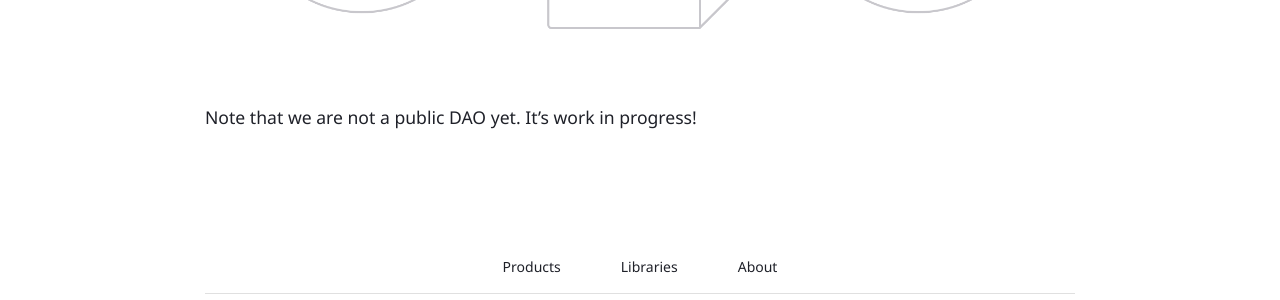
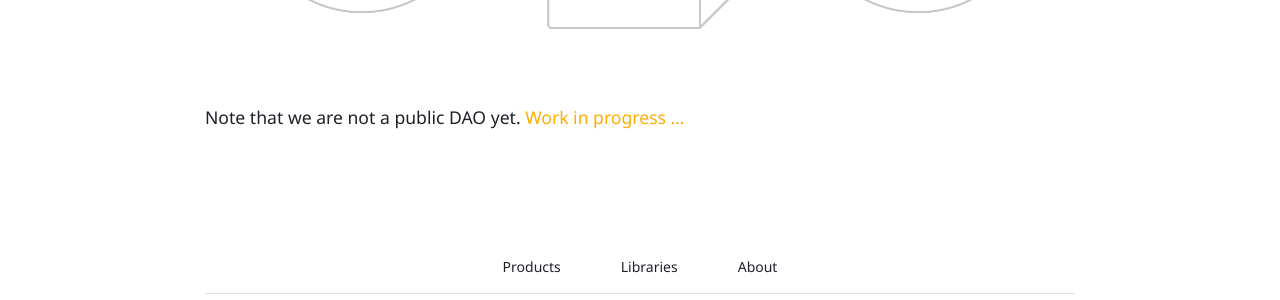
Before and after one commit to horizontalsystems/horizontalsystems.github.io, a Jekyll site: the page built from dao/about.md, in a window 1280 px wide. Shown: the part 1151-1451 px from the top of the page. Built offline with Jekyll 4.4.1, drawn with Linux system fonts in a browser that asks for light colours.

Commit message:
add link to dao repository

```diff
--- a/dao/about.md
+++ b/dao/about.md
@@ -17,6 +17,6 @@ It aims to be governed by its shareholders via digital smart contracts and be dr
 
 ![Horizontal Systems DAO](/assets/images/hs_dao.png)
 
-Note that we are not a public DAO yet. It's work in progress!
+Note that we are not a public DAO yet. [Work in progress ... ](https://github.com/horizontalsystems/DAO-DAICO-Ethereum/commits/master)
 
 <br/>
```
